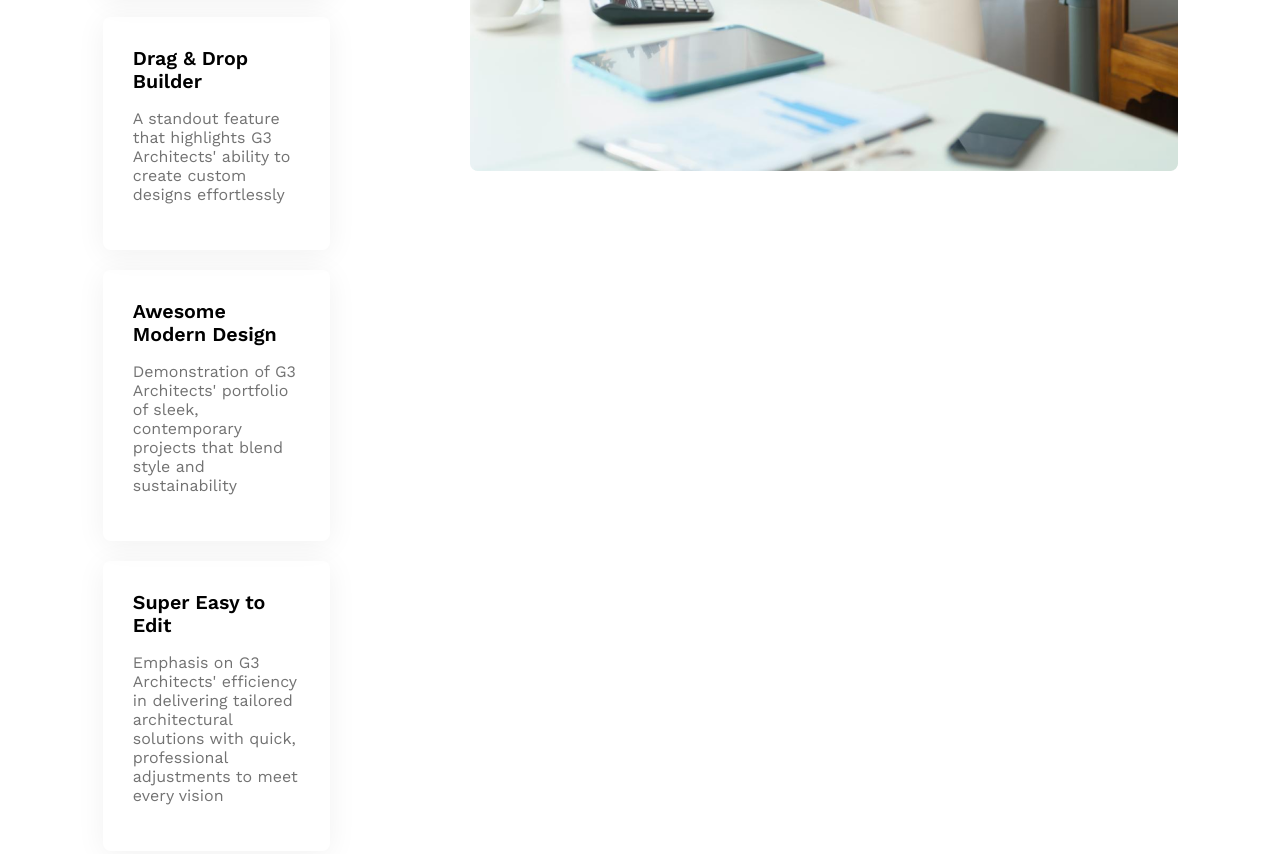
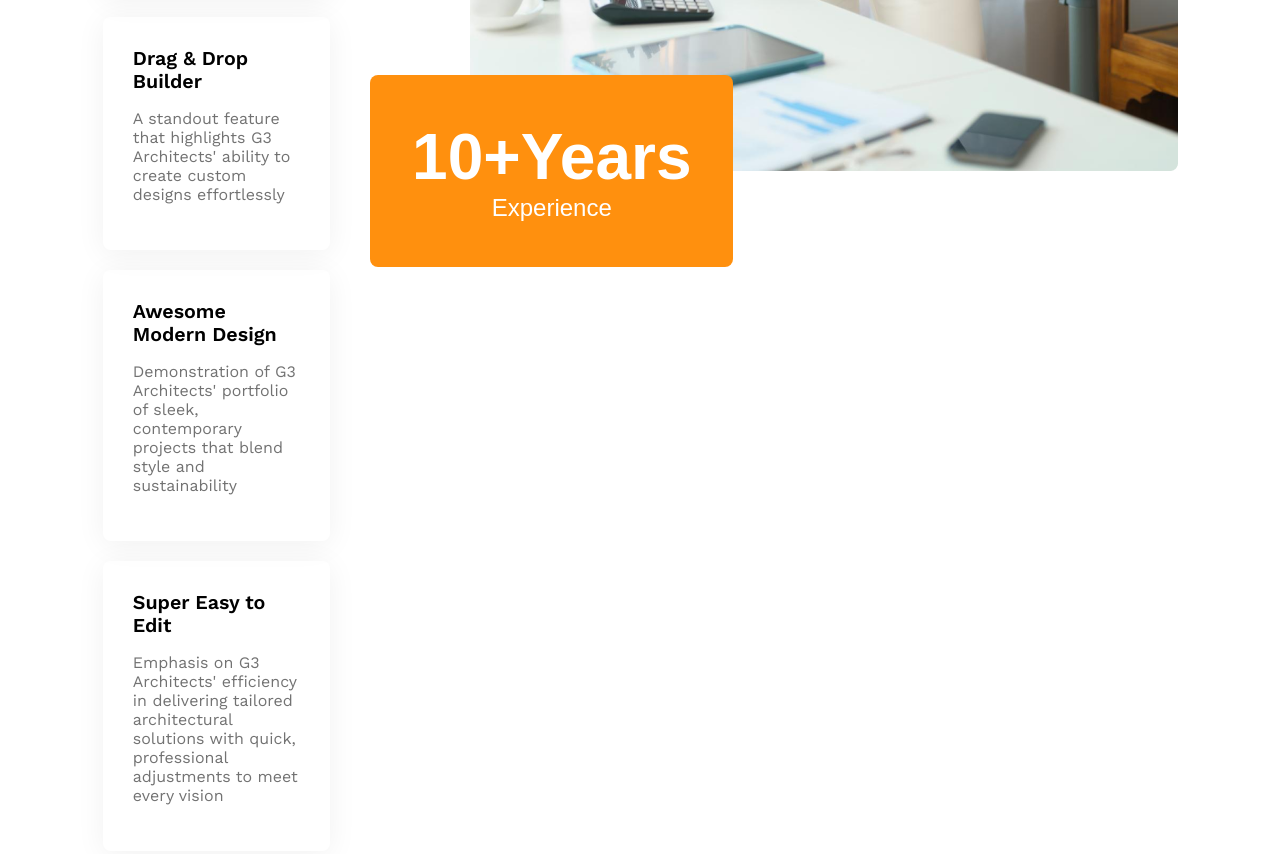
Before and after one commit to humayra24/G3Sophia, a plain HTML site: page index.html in a window 1280 px wide. Shown: the part 2975-3829 px from the top of the page. Drawn offline with nearby package versions, Linux system fonts and the light colour scheme.

Commit message:
Adding badge in features section

```diff
--- a/index.html
+++ b/index.html
@@ -69,6 +69,11 @@
             </div>
             <div>
                 <img src="images/architect.png" alt="">
+                <button id="experience-badge" class="btn-primary">
+                    <span id="experience-year">10+Years</span>
+                    <br>
+                    <span>Experience</span>
+                </button>
             </div>
         </section>
         <!-- some facts -->
--- a/styles/architects.css
+++ b/styles/architects.css
@@ -224,6 +224,18 @@ main > section {
     margin-bottom: 0px;
 }
 
+#experience-badge {
+    padding: 45px 42px;
+    font-size: 1.5rem;
+    font-weight: 500;
+    margin-left: -100px;
+    margin-top: -100px;
+}
+
+#experience-year {
+    font-size: 4rem;
+    font-weight: bold;
+}
 /* responsive media query */
 
 @media screen and (max-width: 576px) {
```
